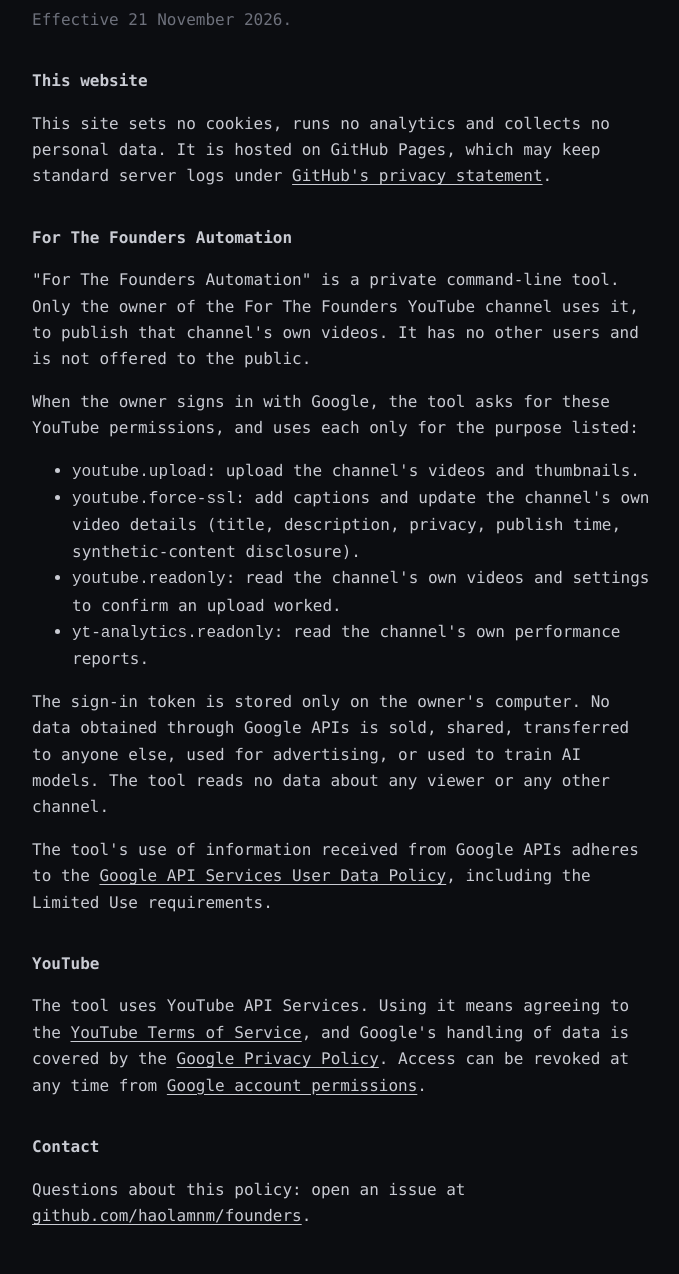
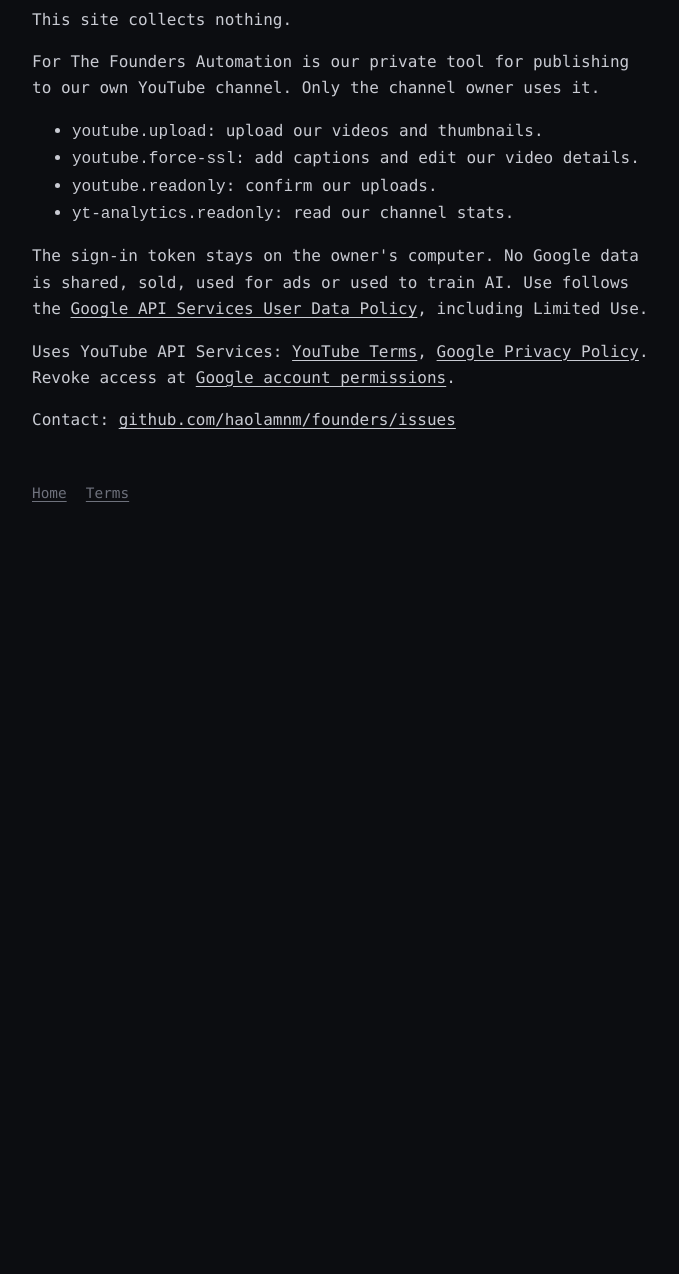
Before and after one commit to haolamnm/founders, a plain HTML site: page privacy/index.html in a window 1280 px wide. Shown: the part 113-1387 px from the top of the page, without its empty margins (296-975 px from the left). After the commit the page ends 800 px from the top, so only its background shows below. Drawn offline with Linux system fonts and the light colour scheme.

Commit message:
Leaner copy
Co-Authored-By: Claude Opus 5.5 <noreply@anthropic.com>

```diff
--- a/privacy/index.html
+++ b/privacy/index.html
@@ -8,30 +8,18 @@
 </head>
 <body>
 <main>
-<h1>Privacy policy</h1>
-<p class="dim">Effective 21 November 2026.</p>
-
-<h2>This website</h2>
-<p>This site sets no cookies, runs no analytics and collects no personal data. It is hosted on GitHub Pages, which may keep standard server logs under <a href="https://docs.github.com/en/site-policy/privacy-policies/github-general-privacy-statement">GitHub's privacy statement</a>.</p>
-
-<h2>For The Founders Automation</h2>
-<p>"For The Founders Automation" is a private command-line tool. Only the owner of the For The Founders YouTube channel uses it, to publish that channel's own videos. It has no other users and is not offered to the public.</p>
-<p>When the owner signs in with Google, the tool asks for these YouTube permissions, and uses each only for the purpose listed:</p>
+<h1>Privacy</h1>
+<p>This site collects nothing.</p>
+<p>For The Founders Automation is our private tool for publishing to our own YouTube channel. Only the channel owner uses it.</p>
 <ul>
-<li><code>youtube.upload</code>: upload the channel's videos and thumbnails.</li>
-<li><code>youtube.force-ssl</code>: add captions and update the channel's own video details (title, description, privacy, publish time, synthetic-content disclosure).</li>
-<li><code>youtube.readonly</code>: read the channel's own videos and settings to confirm an upload worked.</li>
-<li><code>yt-analytics.readonly</code>: read the channel's own performance reports.</li>
+<li><code>youtube.upload</code>: upload our videos and thumbnails.</li>
+<li><code>youtube.force-ssl</code>: add captions and edit our video details.</li>
+<li><code>youtube.readonly</code>: confirm our uploads.</li>
+<li><code>yt-analytics.readonly</code>: read our channel stats.</li>
 </ul>
-<p>The sign-in token is stored only on the owner's computer. No data obtained through Google APIs is sold, shared, transferred to anyone else, used for advertising, or used to train AI models. The tool reads no data about any viewer or any other channel.</p>
-<p>The tool's use of information received from Google APIs adheres to the <a href="https://developers.google.com/terms/api-services-user-data-policy">Google API Services User Data Policy</a>, including the Limited Use requirements.</p>
-
-<h2>YouTube</h2>
-<p>The tool uses YouTube API Services. Using it means agreeing to the <a href="https://www.youtube.com/t/terms">YouTube Terms of Service</a>, and Google's handling of data is covered by the <a href="https://policies.google.com/privacy">Google Privacy Policy</a>. Access can be revoked at any time from <a href="https://myaccount.google.com/permissions">Google account permissions</a>.</p>
-
-<h2>Contact</h2>
-<p>Questions about this policy: open an issue at <a href="https://github.com/haolamnm/founders/issues">github.com/haolamnm/founders</a>.</p>
-
+<p>The sign-in token stays on the owner's computer. No Google data is shared, sold, used for ads or used to train AI. Use follows the <a href="https://developers.google.com/terms/api-services-user-data-policy">Google API Services User Data Policy</a>, including Limited Use.</p>
+<p>Uses YouTube API Services: <a href="https://www.youtube.com/t/terms">YouTube Terms</a>, <a href="https://policies.google.com/privacy">Google Privacy Policy</a>. Revoke access at <a href="https://myaccount.google.com/permissions">Google account permissions</a>.</p>
+<p>Contact: <a href="https://github.com/haolamnm/founders/issues">github.com/haolamnm/founders/issues</a></p>
 <nav><a href="../">Home</a><a href="../terms/">Terms</a></nav>
 </main>
 </body>
```
Also changed, not shown: index.html (+2 -4 lines), terms/index.html (+4 -6 lines), 1 other file.
